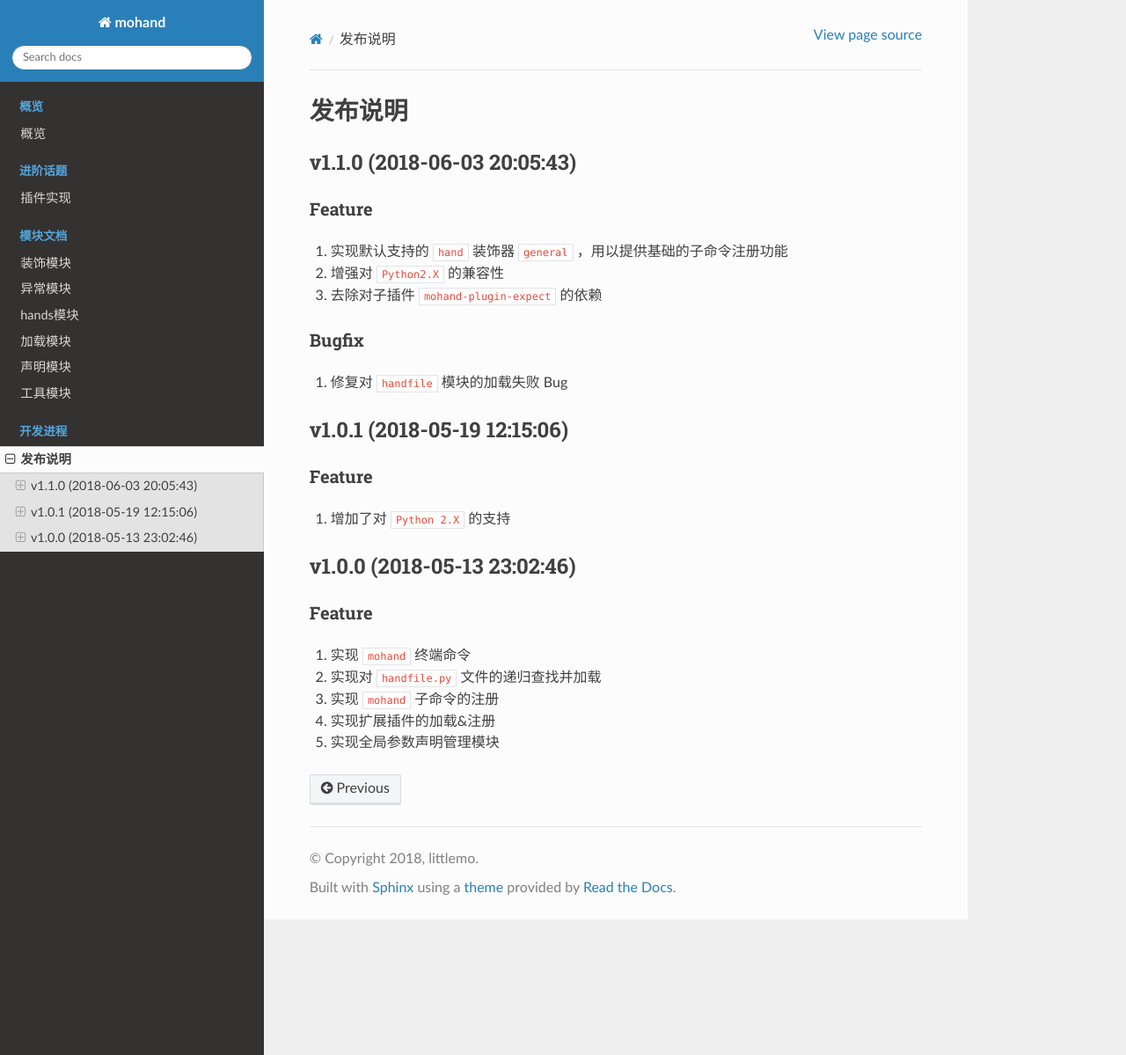
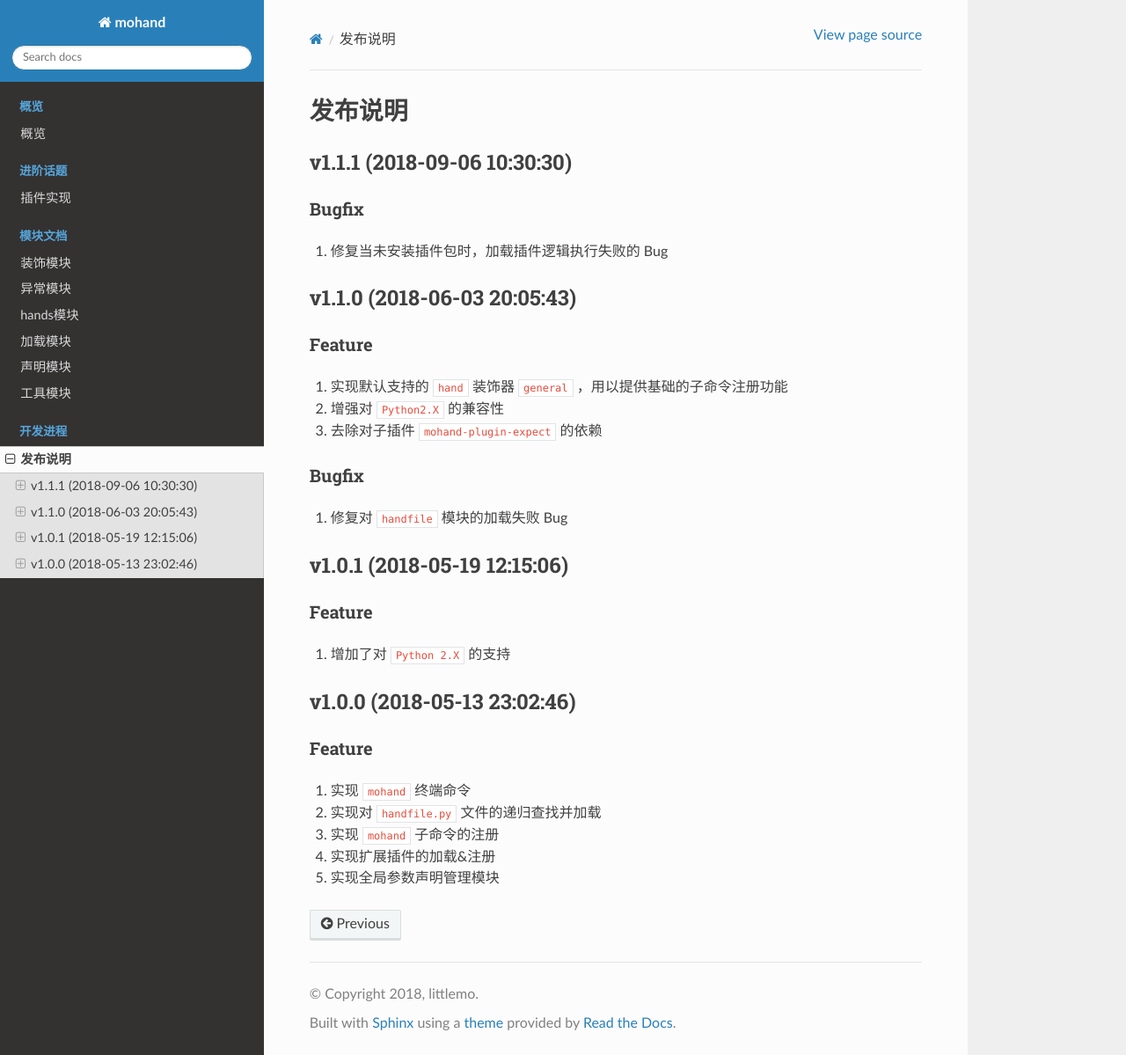
Before and after one commit to littlemo/mohand, a Sphinx documentation site: the page built from docs/source/develop/release.rst, in a window 1280 px wide and 1199 px high. Shown: the whole window at 88% size. Built offline with Sphinx 7.4.7 and the Read the Docs theme 2.0.0, drawn with Linux system fonts in a browser that asks for light colours; formulas are drawn with MathJax 3; the version number could not be read and is left out.

Commit message:
Modify: 更新包版本为v1.1.1，并编写发布说明

```diff
--- a/docs/source/develop/release.rst
+++ b/docs/source/develop/release.rst
@@ -3,6 +3,15 @@
 ========
 发布说明
 ========
+
+v1.1.1 (2018-09-06 10:30:30)
+----------------------------
+
+Bugfix
+~~~~~~
+
+#. 修复当未安装插件包时，加载插件逻辑执行失败的 Bug
+
 
 v1.1.0 (2018-06-03 20:05:43)
 ----------------------------
--- a/source/mohand/version.py
+++ b/source/mohand/version.py
@@ -16,7 +16,7 @@ VERSION_SUFFIX_BETA = 'b'
 VERSION_SUFFIX_RC = 'rc'
 VERSION_SUFFIX_NONE = None
 
-VERSION = (1, 1, 0, VERSION_SUFFIX_NONE, 0)
+VERSION = (1, 1, 1, VERSION_SUFFIX_NONE, 0)
 
 
 def get_setup_version():
```
